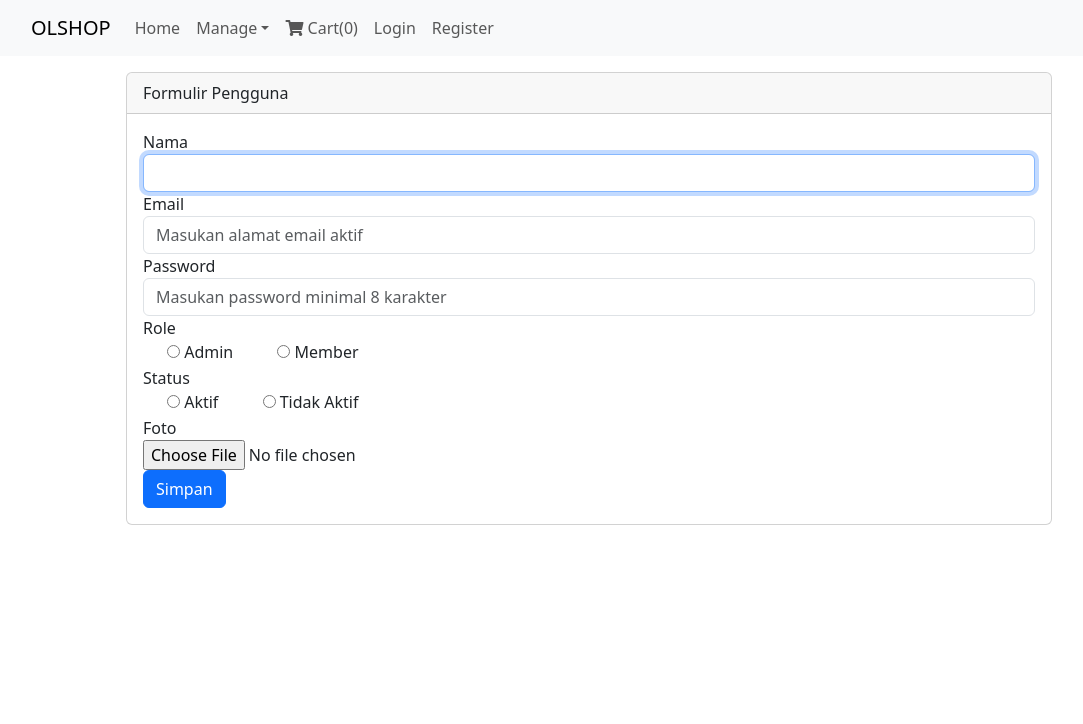
After one commit to rianpriansyah/first-online-store-portofolio-backend, a CodeIgniter app: page /database/user/create in a window 1280 px wide. The commit adds this page. Shown: the top 724 px of the page, without its empty margins (51-1134 px from the left). Run offline with CodeIgniter, Linux system fonts and the light colour scheme; some libraries are stand-ins or nearby versions.

Commit message:
membuat fungsi tambah pengguna

```diff
--- a/application/controllers/User.php
+++ b/application/controllers/User.php
@@ -25,6 +25,62 @@ class User extends MY_Controller {
         $this->view($data);
     }
 
+    public function create() {
+        if (!$_POST) {
+            $input = (object) $this->user->getDefaultValues();
+        } else {
+            $input = (object) $this->input->post(null, true);
+            $this->load->library('form_validation');
+            $this->form_validation->set_rules('password', 'Password', 'required|min_length[8]');
+            $input->password = hashEncrypt($input->password);
+        }
+
+        if (!empty($_FILES) && $_FILES['image']['name'] !== '') {
+            $imageName = url_title($input->name, '-', true) . '-' . date('YmdHis');
+            $upload    = $this->user->uploadImage('image', $imageName);
+            if ($upload) {
+                $input->image = $upload['file_name'];
+            } else {
+                redirect(base_url('user/create'));
+            }
+        }
+
+        if (!$this->user->validate()) {
+            $data['title'] = 'Tambah Pengguna';
+            $data['input'] = $input;
+            $data['form_action'] = base_url('user/create');
+            $data['page'] = 'pages/user/form';
+
+            $this->view($data);
+            return;
+        }
+
+        if ($this->user->create($input)) {
+            $this->session->set_flashdata('success', 'Data berhasil disimpan!');
+        } else {
+            $this->session->set_flashdata('error', 'Oops! Terjadi suatu kesalahan.');
+        }
+
+        redirect(base_url('user'));
+    }
+
+    public function unique_email() {
+        $email   = $this->input->post('email');
+        $id      = $this->input->post('id');
+        $user    = $this->user->where('email', $email)->first();
+
+        if ($user) {
+            if ($id == $user->id) {
+                return true;
+            }
+            $this->load->library('form_validation');
+            $this->form_validation->set_message('unique_email', '%s sudah digunakan!');
+            return false;
+        }
+
+        return true;
+    }
+
 }
 
 /* End of file User.php */
--- /dev/null
+++ b/application/views/pages/user/form.php
@@ -0,0 +1,65 @@
+<main role="main" class="container">
+    <div class="row">
+        <div class="col-md-10 mx-auto">
+          <div class="card">
+            <div class="card-header">
+              <span>Formulir Pengguna</span>
+            </div>
+            <div class="card-body">
+              <?= form_open_multipart($form_action, ['method' => 'POST']); ?>
+              <?= isset($input->id) ? form_hidden('id', $input->id) : '' ?>
+                <div class="form-group">
+                    <label for="name">Nama</label>
+                    <?= form_input('name', $input->name, ['class' => 'form-control', 'required' => true, 'autofocus' => true]);?>
+                    <?= form_error('name'); ?>
+                </div>
+                <div class="form-group">
+                    <label for="email">Email</label>
+                    <?= form_input(['type' => 'email', 'name' => 'email', 'value' => $input->email, 'class' => 'form-control', 'placeholder' => 'Masukan alamat email aktif', 'required' => true]); ?>
+                    <?= form_error('email'); ?>
+                </div>
+                <div class="form-group">
+                    <label for="password">Password</label>
+                    <?= form_password('password', '', ['class' => 'form-control', 'placeholder' => 'Masukan password minimal 8 karakter']); ?>
+                    <?= form_error('password'); ?>
+                </div>
+                <div class="form-group">
+                  <label for="">Role</label><br />
+                  <div class="form-check form-check-inline">
+                    <?= form_radio(['name' => 'role', 'value' => 'admin', 'checked' => $input->role == 'admin' ? true : false, 'form-check-input']); ?>
+                    <label for="" class="form-check-label">Admin</label>
+                  </div>
+                  <div class="form-check form-check-inline">
+                  <?= form_radio(['name' => 'role', 'value' => 'member', 'checked' => $input->role == 'member' ? true : false, 'form-check-input']); ?>
+                    <label for="" class="form-check-label">Member</label>
+                  </div>
+                </div>
+                <div class="form-group">
+                  <label for="">Status</label><br />
+                  <div class="form-check form-check-inline">
+                    <?= form_radio(['name' => 'is_active', 'value' => '1', 'checked' => $input->is_active == 'admin' ? true : false, 'form-check-input']); ?>
+                    <label for="" class="form-check-label">Aktif</label>
+                  </div>
+                  <div class="form-check form-check-inline">
+                  <?= form_radio(['name' => 'is_active', 'value' => '0', 'checked' => $input->is_active == 'member' ? true : false, 'form-check-input']); ?>
+                    <label for="" class="form-check-label">Tidak Aktif</label>
+                  </div>
+                </div>
+                <div class="form-group">
+                  <label for="">Foto</label>
+                  <br />
+                  <?= form_upload('image') ?>
+                  <?php if ($this->session->flashdata('image_error')) : ?>
+                    <small class="form-text text-danger"><?= $this->session->flashdata('image_error'); ?></small>
+                  <?php endif ?>
+                  <?php if (isset($input->image)) : ?>
+                    <img src="<?= base_url("/images/user/$input->image") ?>" alt="" height="150">
+                  <?php endif ?>
+                </div>
+                <button type="submit" class="btn btn-primary">Simpan</button>
+              <?= form_close(); ?>
+            </div>
+          </div>
+        </div>
+    </div>
+</main>
--- a/application/views/pages/user/index.php
+++ b/application/views/pages/user/index.php
@@ -5,7 +5,7 @@
           <div class="card">
             <div class="card-header">
               <span>Pengguna</span>
-              <a href="/admin-users-form.html" class="btn btn-sm btn-secondary">Tambah</a>
+              <a href="<?= base_url('user/create') ?>" class="btn btn-sm btn-secondary">Tambah</a>
               <div class="float-right">
                 <form action="#">
                   <div class="input-group">
```
Also changed, not shown: images/user/hilman-20230629174630.png (added).
